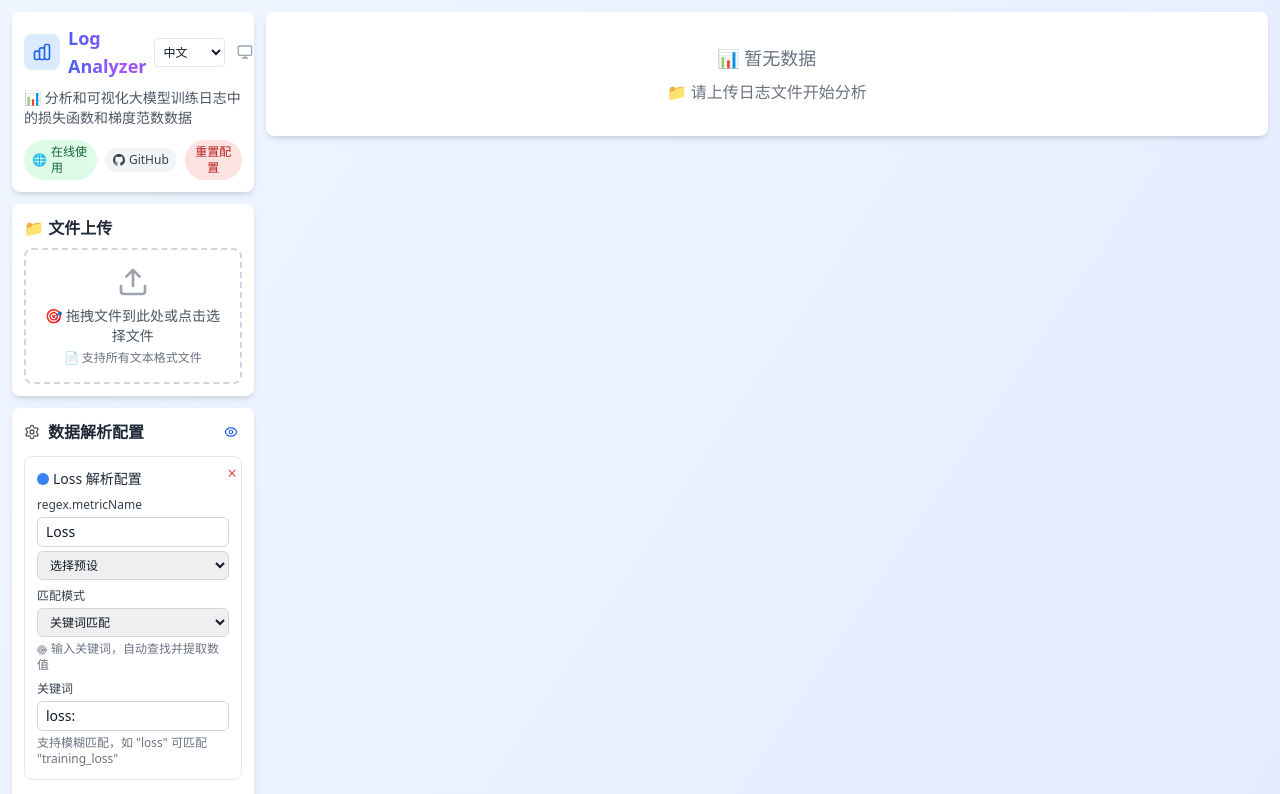
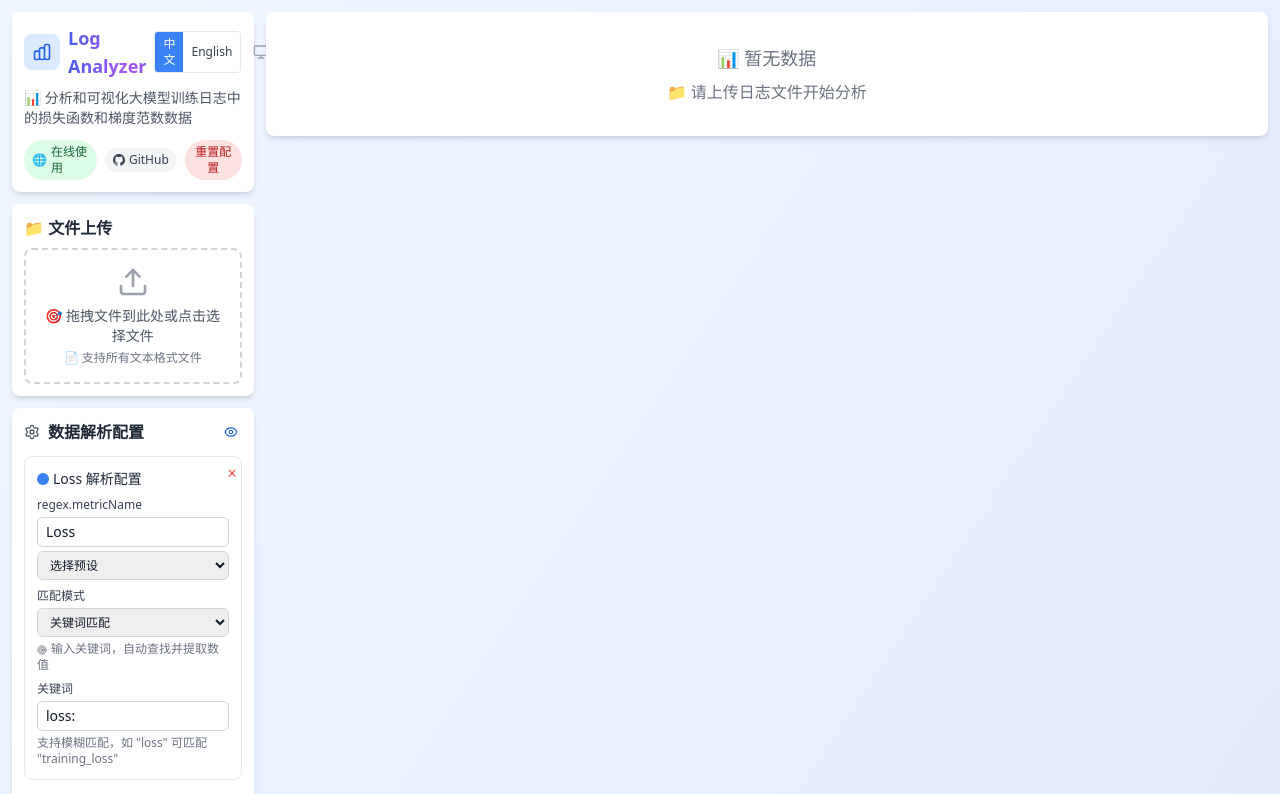
Before and after one commit to JavaZeroo/log-parser, a React (Vite) app: page / in a window 1280 px wide. Shown: the top 794 px of the page. Built offline with nearby package versions, Linux system fonts and the light colour scheme; what chartjs-plugin-zoom would draw is missing.

Commit message:
style: improve language selector

```diff
--- a/src/components/Header.jsx
+++ b/src/components/Header.jsx
@@ -12,18 +12,36 @@ export function Header() {
 
   return (
     <div className="flex items-center gap-2">
-      <label htmlFor="lang-select" className="sr-only">
-        {t('header.language')}
-      </label>
-      <select
-        id="lang-select"
-        value={lang}
-        onChange={(e) => setLang(e.target.value)}
-        className="border rounded p-1 text-xs bg-white dark:bg-gray-800"
+      <div
+        role="group"
+        aria-label={t('header.language')}
+        className="flex overflow-hidden rounded border text-xs"
       >
-        <option value="zh">{t('language.zh')}</option>
-        <option value="en">{t('language.en')}</option>
-      </select>
+        <button
+          type="button"
+          onClick={() => setLang('zh')}
+          aria-pressed={lang === 'zh'}
+          className={`px-2 py-1 transition-colors focus:outline-none ${
+            lang === 'zh'
+              ? 'bg-blue-500 text-white'
+              : 'bg-white text-gray-700 dark:bg-gray-800 dark:text-gray-300'
+          }`}
+        >
+          {t('language.zh')}
+        </button>
+        <button
+          type="button"
+          onClick={() => setLang('en')}
+          aria-pressed={lang === 'en'}
+          className={`px-2 py-1 transition-colors focus:outline-none ${
+            lang === 'en'
+              ? 'bg-blue-500 text-white'
+              : 'bg-white text-gray-700 dark:bg-gray-800 dark:text-gray-300'
+          }`}
+        >
+          {t('language.en')}
+        </button>
+      </div>
     </div>
   );
 }
```
Also changed, not shown: 1 other file (tests, documents, lock files or other folders).
